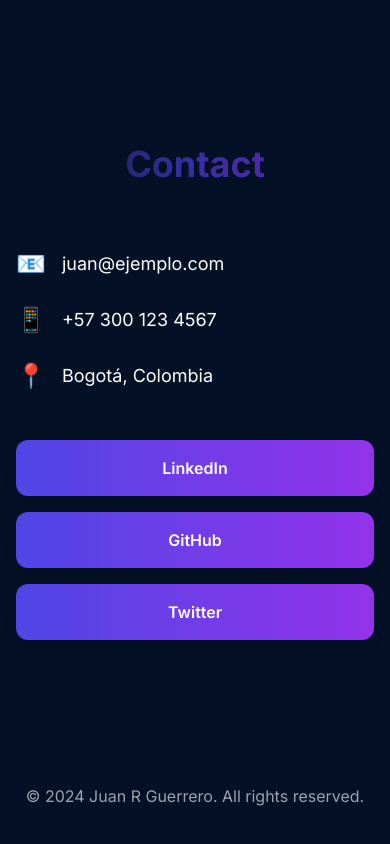
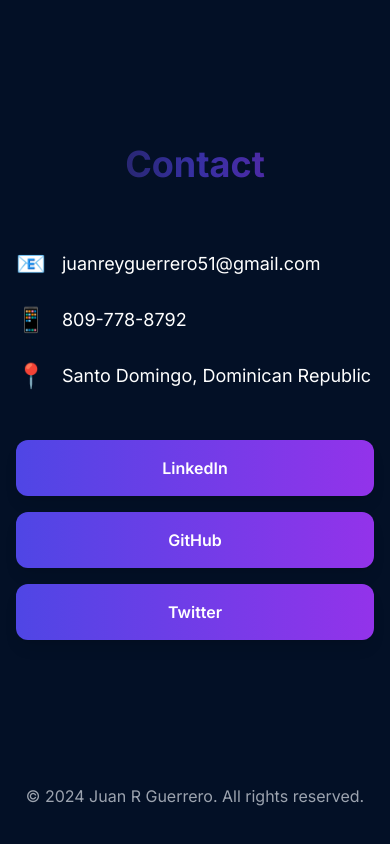
Before and after one commit to juanreyGuerrero/professional-profile, a Vue app: page / in a window 390 px wide. Shown: the part 5098-5942 px from the top of the page. Built offline with nearby package versions, Linux system fonts and the light colour scheme.

Commit message:
Update contact information with real data: juanreyguerrero51@gmail.com, 809-778-8792, Santo Domingo RD - Add clickable email and phone links

```diff
--- a/src/App.vue
+++ b/src/App.vue
@@ -332,11 +332,21 @@
             <div class="space-y-6">
               <div class="contact-item">
                 <span class="contact-icon">📧</span>
-                <span class="text-lg">{{ getText('contact.email') }}</span>
+                <a
+                  href="mailto:juanreyguerrero51@gmail.com"
+                  class="text-lg hover:text-indigo-300 transition-colors duration-300"
+                >
+                  {{ getText('contact.email') }}
+                </a>
               </div>
               <div class="contact-item">
                 <span class="contact-icon">📱</span>
-                <span class="text-lg">{{ getText('contact.phone') }}</span>
+                <a
+                  href="tel:809-778-8792"
+                  class="text-lg hover:text-indigo-300 transition-colors duration-300"
+                >
+                  {{ getText('contact.phone') }}
+                </a>
               </div>
               <div class="contact-item">
                 <span class="contact-icon">📍</span>
--- a/src/i18n/index.ts
+++ b/src/i18n/index.ts
@@ -98,9 +98,9 @@
 
     // Contact Section
     'contact.title': 'Contacto',
-    'contact.email': 'juan@ejemplo.com',
-    'contact.phone': '+57 300 123 4567',
-    'contact.location': 'Bogotá, Colombia',
+    'contact.email': 'juanreyguerrero51@gmail.com',
+    'contact.phone': '809-778-8792',
+    'contact.location': 'Santo Domingo, República Dominicana',
 
     // Footer
     'footer.copyright': 'Todos los derechos reservados.'
@@ -152,9 +152,9 @@
 
     // Contact Section
     'contact.title': 'Contact',
-    'contact.email': 'juan@ejemplo.com',
-    'contact.phone': '+57 300 123 4567',
-    'contact.location': 'Bogotá, Colombia',
+    'contact.email': 'juanreyguerrero51@gmail.com',
+    'contact.phone': '809-778-8792',
+    'contact.location': 'Santo Domingo, Dominican Republic',
 
     // Footer
     'footer.copyright': 'All rights reserved.'
@@ -206,9 +206,9 @@
 
     // Contact Section
     'contact.title': 'Contato',
-    'contact.email': 'juan@ejemplo.com',
-    'contact.phone': '+57 300 123 4567',
-    'contact.location': 'Bogotá, Colombia',
+    'contact.email': 'juanreyguerrero51@gmail.com',
+    'contact.phone': '809-778-8792',
+    'contact.location': 'Santo Domingo, República Dominicana',
 
     // Footer
     'footer.copyright': 'Todos os direitos reservados.'
@@ -258,9 +258,9 @@
 
     // Contact Section
     'contact.title': 'Contact',
-    'contact.email': 'juan@ejemplo.com',
-    'contact.phone': '+57 300 123 4567',
-    'contact.location': 'Bogotá, Colombie',
+    'contact.email': 'juanreyguerrero51@gmail.com',
+    'contact.phone': '809-778-8792',
+    'contact.location': 'Santo Domingo, République Dominicaine',
 
     // Footer
     'footer.copyright': 'Tous droits réservés.'
@@ -310,9 +310,9 @@
 
     // Contact Section
     'contact.title': 'Kontakt',
-    'contact.email': 'juan@ejemplo.com',
-    'contact.phone': '+57 300 123 4567',
-    'contact.location': 'Bogotá, Kolumbien',
+    'contact.email': 'juanreyguerrero51@gmail.com',
+    'contact.phone': '809-778-8792',
+    'contact.location': 'Santo Domingo, Dominikanische Republik',
 
     // Footer
     'footer.copyright': 'Alle Rechte vorbehalten.'
@@ -362,9 +362,9 @@
 
     // Contact Section
     'contact.title': 'Contatto',
-    'contact.email': 'juan@ejemplo.com',
-    'contact.phone': '+57 300 123 4567',
-    'contact.location': 'Bogotá, Colombia',
+    'contact.email': 'juanreyguerrero51@gmail.com',
+    'contact.phone': '809-778-8792',
+    'contact.location': 'Santo Domingo, Repubblica Dominicana',
 
     // Footer
     'footer.copyright': 'Tutti i diritti riservati.'
```
